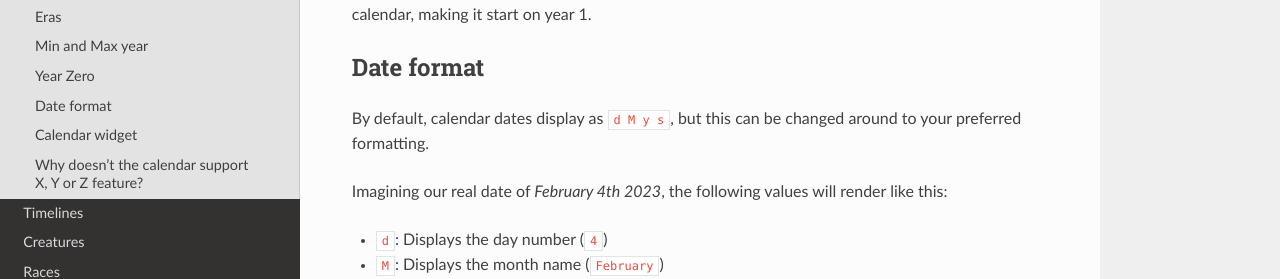
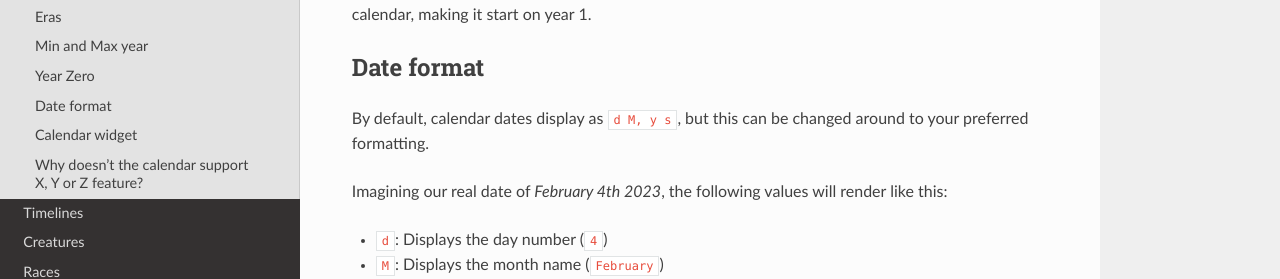
Before and after one commit to owlchester/kanka-docs, a Sphinx documentation site: the page built from docs/source/entities/calendars.md, in a window 1280 px wide and 900 px high, scrolled down 1464 px. Shown: the part 147-426 px from the top of the window. Built offline with Sphinx 7.4.7 and the Read the Docs theme 2.0.0, drawn with Linux system fonts in a browser that asks for light colours.

```diff
--- a/docs/source/entities/calendars.md
+++ b/docs/source/entities/calendars.md
@@ -47,7 +47,7 @@ By default, all calendars start on year zero, if you want, you can disable this
 
 ## Date format
 
-By default, calendar dates display as `d M y s`, but this can be changed around to your preferred formatting.
+By default, calendar dates display as `d M, y s`, but this can be changed around to your preferred formatting.
 
 Imagining our real date of _February 4th 2023_, the following values will render like this:
 
```
